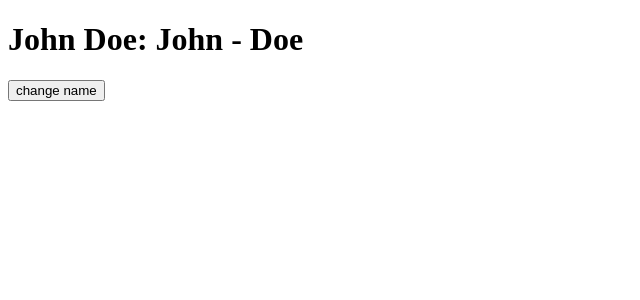
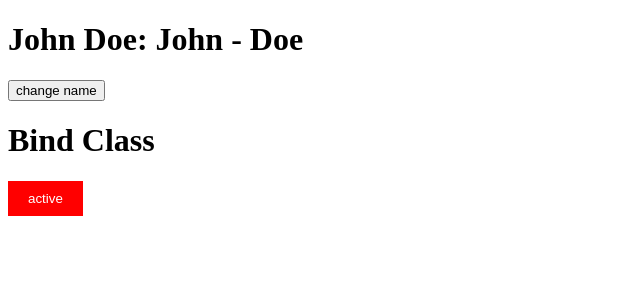
Before and after one commit to HoangAnhKy/Vue-Course, a Vue app in the folder Thực hành/course_vue/: page / in a window 1280 px wide. Shown: the top 300 px of the page, without its empty margins (0-640 px from the left). Built offline with nearby package versions, Linux system fonts and the light colour scheme.

Commit message:
update binding class

```diff
--- a/Thực hành/course_vue/src/App.vue
+++ b/Thực hành/course_vue/src/App.vue
@@ -1,8 +1,9 @@
 <script setup>
-import { ref, computed } from 'vue'
+import {ref, computed} from 'vue'
 
 const firstName = ref('John')
 const lastName = ref('Doe')
+const isActive = ref(false)
 
 const fullName = computed({
     // getter
@@ -18,10 +19,42 @@ const fullName = computed({
 const setName = () => {
     fullName.value = "kdev dzai"
 }
+
+const changeActive = () => {
+    isActive.value = !isActive.value
+}
 </script>
 
 <template>
-    <h1>{{ fullName }}: {{firstName}} - {{lastName}}</h1>
 
-    <button @click="setName">change name</button>
+    <div>
+        <!-- bài set và get computed -->
+        <h1>{{ fullName }}: {{ firstName }} - {{ lastName }}</h1>
+
+        <button @click="setName">change name</button>
+    </div>
+
+    <div>
+        <h1>Bind Class</h1>
+        <button :class="['button', {active: isActive}]" @click="changeActive">active</button>
+    </div>
 </template>
+
+<style>
+.button{
+    background: red;
+    color: white;
+    border: none;
+    padding: 10px 20px;
+    &:hover{
+        background: rgba(255, 0, 0, 0.73);
+    }
+}
+
+.active {
+    background: green;
+    &:hover{
+        background: lightgreen;
+    }
+}
+</style>
```
Also changed, not shown: 1 other file (tests, documents, lock files or other folders).
